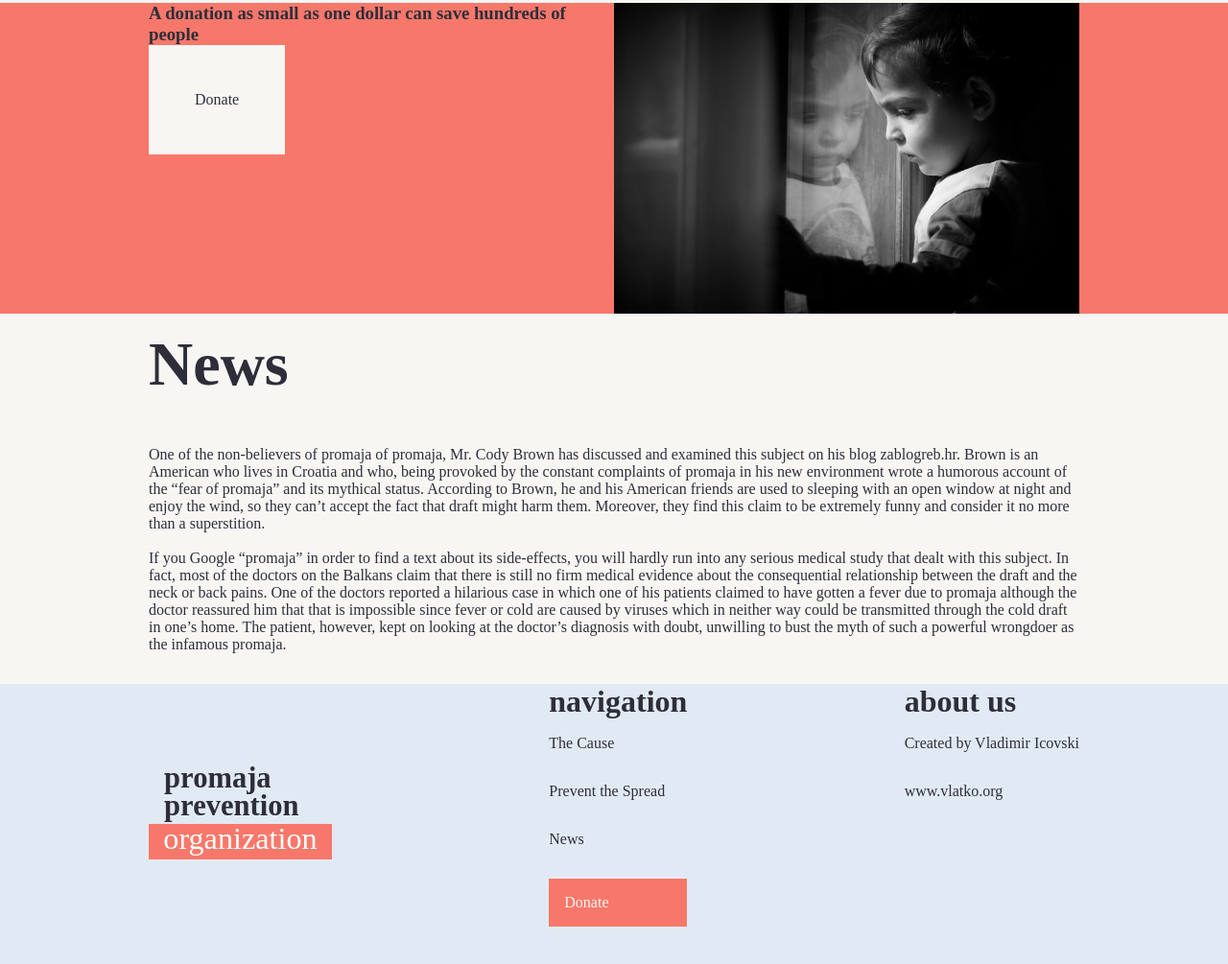
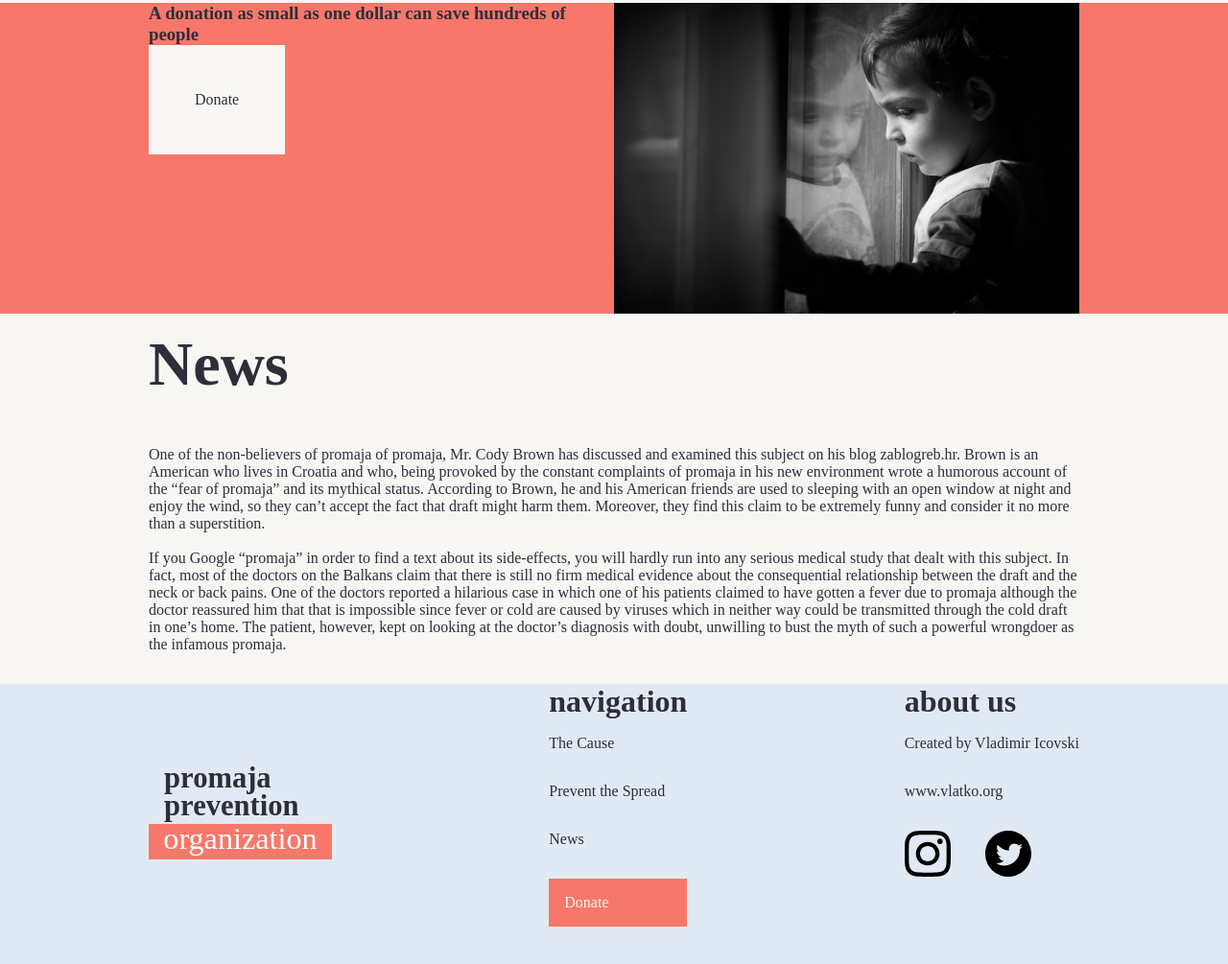
Before and after one commit to dalvlatko/Promaja, a plain HTML site: page index.html in a window 1280 px wide. Shown: the part 2345-3350 px from the top of the page at 96% size. Drawn offline with Linux system fonts and the light colour scheme; a web font is replaced by a local one.

Commit message:
Added social media links

```diff
--- a/index.html
+++ b/index.html
@@ -182,8 +182,12 @@
           <h1>about us</h1>
           <a href="https://www.vlatko.org">Created by Vladimir Icovski</a>
           <a href="https://www.vlatko.org">www.vlatko.org</a>
+          <div class="social">
+            <a href="https://www.instagram.com/dalvlatko/"><img src="./images/insta.svg" alt="instagram logo"></a>
+            <a href="https://www.twitter.com/dalvlatko/"><img src="./images/twitter.svg" alt="twitter logo"></a>
+          </div>
         </div>
-      </div>
+    </div>
     </footer>
     <script src="script.js"></script>
   </body>
--- a/style.css
+++ b/style.css
@@ -142,6 +142,11 @@ footer h1 {
 }
 .about a {
   padding: 1rem 0;
+}
+.social img{
+  width: 3rem;
+  padding: 1rem 0;
+  margin-right: 2rem;
 }
 /*Responsive CSS*/
 @media (max-width: 767px){
```
Also changed, not shown: images/insta.svg (added), images/twitter.svg (added).
